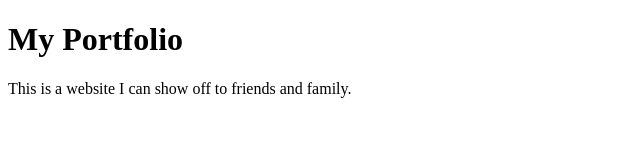
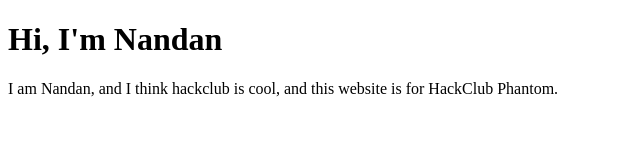
Before and after one commit to Nandan6060/my-portfolio, a plain HTML site: page index.html in a window 1280 px wide. Shown: the whole page, without its empty margins (0-640 px from the left). Drawn offline with Linux system fonts and the light colour scheme.

Commit message:
made the page about me

```diff
--- a/index.html
+++ b/index.html
@@ -1,10 +1,10 @@
 <!DOCTYPE html>
 <html>
   <head>
-    <title>My Portfolio</title>
+    <title>Nandan's Portfolio</title>
   </head>
   <body>
-    <h1>My Portfolio</h1>
-    <p>This is a website I can show off to friends and family.</p>
+    <h1>Hi, I'm Nandan</h1>
+    <p>I am Nandan, and I think hackclub is cool, and this website is for HackClub Phantom.</p>
   </body>
 </html>
```
